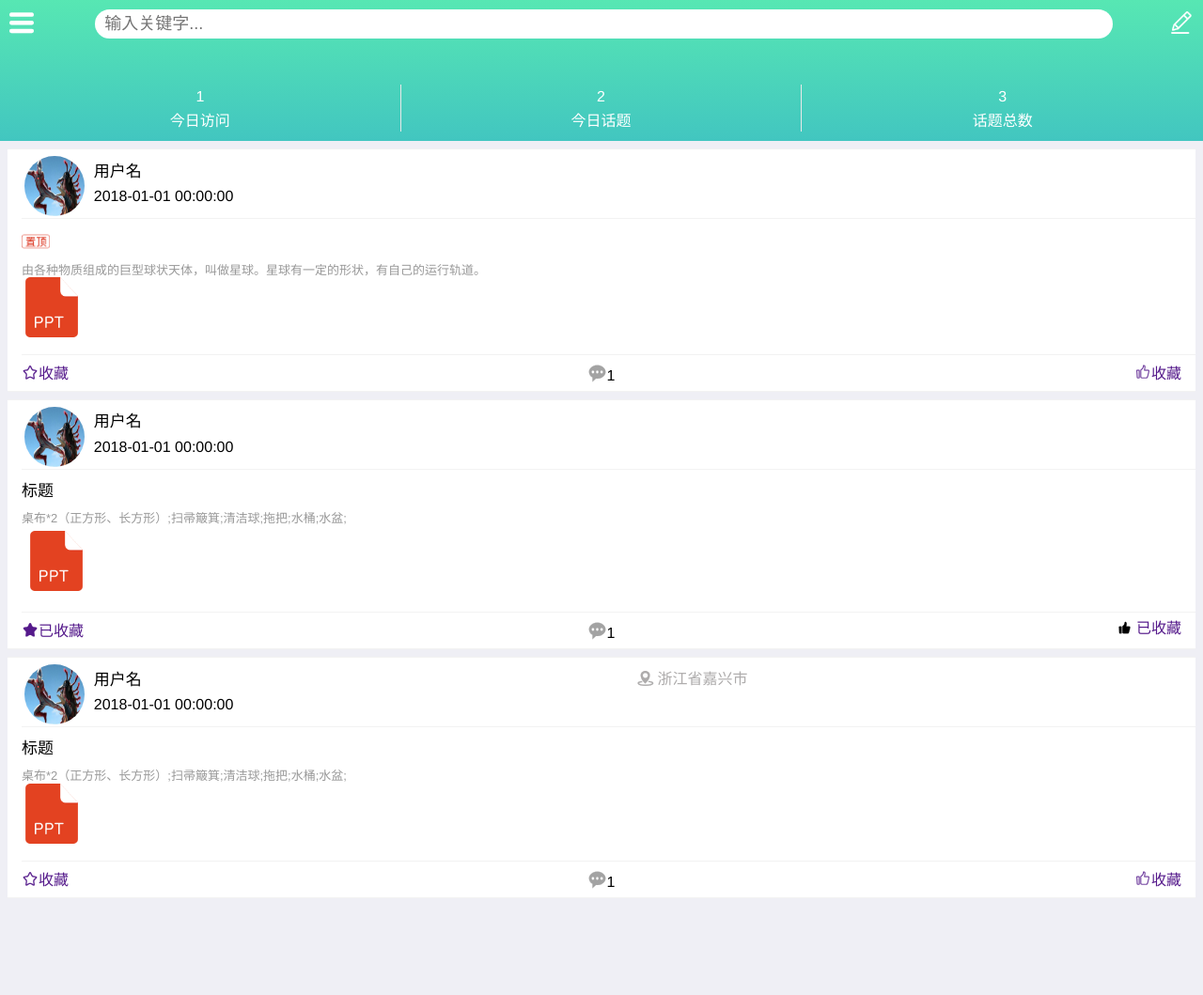
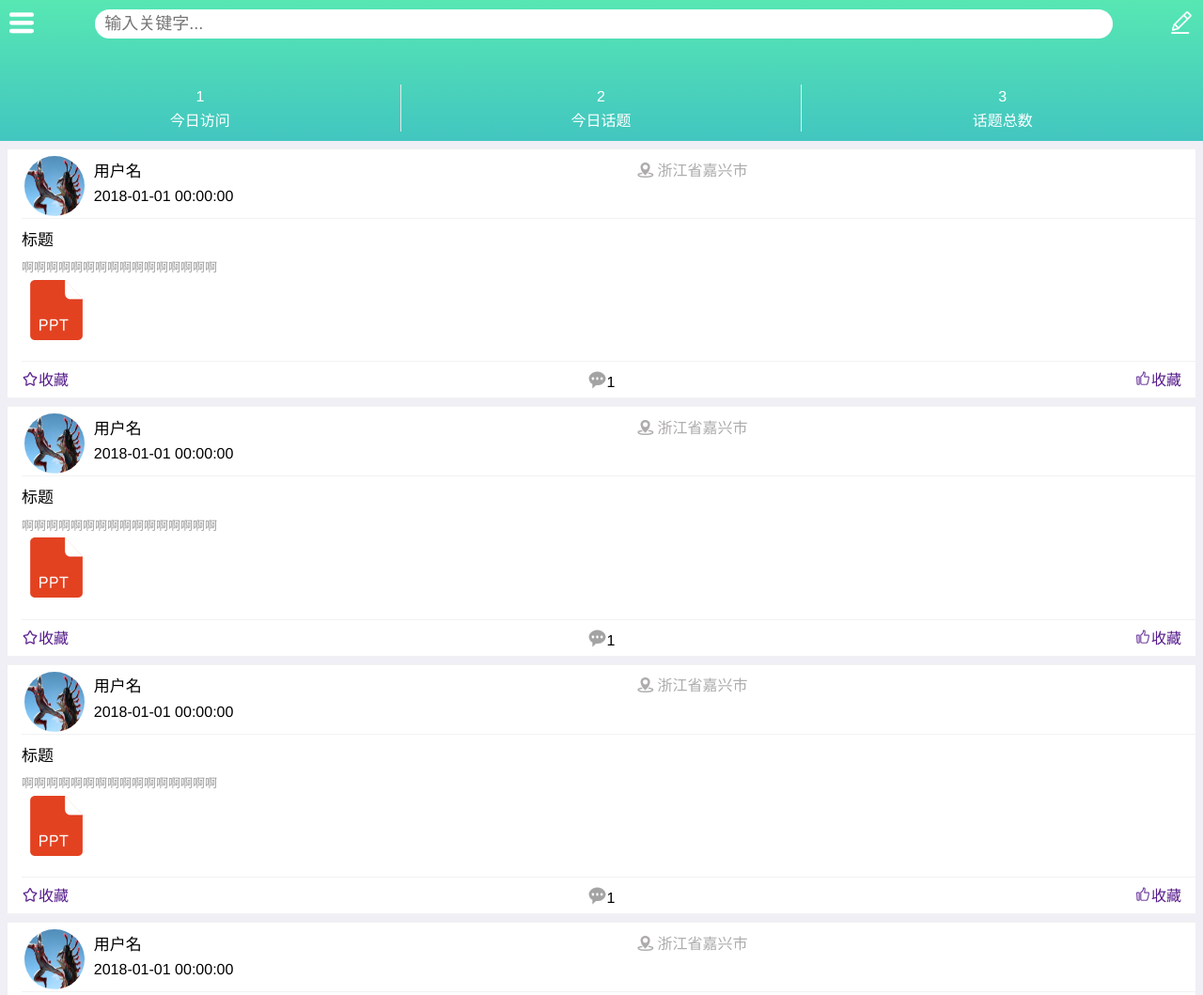
Before and after one commit to BugL1N/wetalk, a plain HTML site: page index.html in a window 1280 px wide. Shown: the top 1059 px of the page at 94% size. Before the commit the page ends 964 px from the top, so only its background shows below. Drawn offline with Linux system fonts and the light colour scheme.

Commit message:
添加加载帖子js
增加加载帖子的ajax

```diff
--- a/index.html
+++ b/index.html
@@ -384,6 +384,9 @@
     <script src="js/jquery.panelslider.min.js"></script>
     <script src="js/url.js"></script>
     <script>
+        $(function() {
+            gettiezilist();
+        });
         $("#left-panel-link").bind('click').click(function() {
             var display = $("#left-panel").css("display");
             if (display == "block") {
--- a/js/wetalk.js
+++ b/js/wetalk.js
@@ -43,103 +43,76 @@ $(function() {
 });
 
 
-function getiezilist(params) {
+function gettiezilist() {
     $.ajax({
         type: 'get',
-        // data：{"fileId":file_id},
-        // url: HOSTURL + 'file/collection?fileId=' + file_id + '&_dataarea=gongqi',
+        // url: HOSTURL + ,
         async: false,
         success: function(data) {
             $("#tiezi-list").html("");
             var tiezilist = $("#tiezi-list");
-            tiezilist.append(
-                "<div class='weui-panel weui-panel_access' style='margin:0.5em;'>" +
-                "<div class='weui-panel__bd'>" <
-                div class = "weui_media_box weui_media_appmsg"
-                style = "padding: 5px 15px;" >
-                <
-                div class = "weui_media_hd"
-                style = "width:64px;height:64px;border-radius:64px" >
-                <
-                div style = "width:70px; height:70px;" >
-                <
-                div style = "width: 64px; height: 64px; float:left; border-radius: 50%; border: 3px solid #ffffff; overflow: hidden;" >
-                <
-                img src = "images/user.jpg"
-                width = "64"
-                height = "64" / >
-                <
-                /div> <
-                /div> <
-                /div> <
-                div class = "weui_media_bd" >
-                <
-                div class = "weui-flex" >
-                <
-                div class = "weui-flex__item" >
-                <
-                h4 class = "weui_media_title" > 用户名 < /h4> <
-                /div> <
-                div class = "weui-flex__item"
-                style = "color:#adabab;" >
-                <
-                i class = "iconfont" > & #xe610; < /i> <
-                a > 浙江省嘉兴市 < /a> <
-                /div> <
-                /div> <
-                div class = "weui-flex" >
-                <
-                a > 2018 - 01 - 01 00: 00: 00 < /a> <
-                /div> <
-                /div> <
-                /div> <
-                div class = "weui-media-box weui-media-box_text"
-                style = "padding: 10px 15px;" >
-                <
-                h4 class = "weui-media-box__title" > 标题 < /h4> <
-                p class = "weui-media-box__desc" > 桌布 * 2（ 正方形、 长方形）; 扫帚簸箕; 清洁球; 拖把; 水桶; 水盆; < /p> <
-                img src = "images/ppt.png"
-                style = "height: 64px;" >
-                <
-                /div> <
-                div class = "weui-media-box"
-                style = "height: 30px;padding: 5px 15px;" >
-                <
-                div class = "weui_media_bd" >
-                <
-                div class = "weui-flex" >
-                <
-                div class = "weui-flex__item"
-                style = "text-align: left;" >
-                <
-                a href = ""
-                style = "" > < i class = "iconfont"
-                style = "font-size: 18px;" > & #xe815; < /i>收藏</a >
-                <
-                /div> <
-                div class = "weui-flex__item"
-                style = "text-align: center;" >
-                <
-                a style = "" >
-                <
-                i class = "iconfont"
-                style = "font-size: 20px;color: #a3a3a3;" > & #xe79f; < /i>1 <
-                /a> <
-                /div> <
-                div class = "weui-flex__item"
-                style = "text-align: right;" >
-                <
-                a href = ""
-                style = "" > < i class = "iconfont"
-                style = "font-size: 18px;" > & #xe63a; < /i>收藏</a >
-                <
-                /div> <
-                /div> <
-                /div> <
-                /div> <
-                /div> <
-                /div>
-            );
+            for (var i = 0; i < 4; i++) {
+                var username = "用户名";
+                var dingwei = " 浙江省嘉兴市"
+                var fatietime = "2018-01-01 00:00:00";
+                var title = "标题";
+                var tiezitext = "啊啊啊啊啊啊啊啊啊啊啊啊啊啊啊啊";
+                var pinglunnum = "1";
+                tiezilist.append(
+                    "<div class='weui-panel weui-panel_access' style='margin:0.5em;'>" +
+                    "<div class='weui-panel__bd'>" +
+                    "<div class='weui_media_box weui_media_appmsg' style='padding: 5px 15px;'>" +
+                    "<div class='weui_media_hd' style='width:64px;height:64px;border-radius:64px'>" +
+                    "<div style='width:70px; height:70px;'>" +
+                    "<div style='width: 64px; height: 64px; float:left; border-radius: 50%; border: 3px solid #ffffff; overflow: hidden;'>" +
+                    "<img src='images/user.jpg' width='64' height='64' />" +
+                    "</div>" +
+                    "</div>" +
+                    "</div>" +
+                    "<div class='weui_media_bd'>" +
+                    "<div class='weui-flex'>" +
+                    "<div class='weui-flex__item'>" +
+                    "<h4 class='weui_media_title'>" + username + "</h4>" +
+                    "</div>" +
+                    "<div class='weui-flex__item' style='color:#adabab;'>" +
+                    "<i class='iconfont'>&#xe610;</i>" +
+                    "<a>" + dingwei + "</a>" +
+                    "</div>" +
+                    "</div>" +
+                    "<div class='weui-flex'>" +
+                    " <a>" + fatietime + "</a>" +
+                    "</div>" +
+                    "</div>" +
+                    "</div>" +
+                    "<div class='weui-media-box weui-media-box_text' style='padding: 10px 15px;'>" +
+                    "<h4 class='weui-media-box__title'>" + title + "</h4>" +
+                    "<p class='weui-media-box__desc'>" + tiezitext + "</p>" +
+                    "<img src='images/ppt.png' style='height: 64px;padding: 5px;'>" +
+                    "</div>" +
+                    "<div class='weui-media-box' style='height: 30px;padding: 5px 15px;'>" +
+                    "<div class='weui_media_bd'>" +
+                    "<div class='weui-flex'>" +
+                    "<div class='weui-flex__item' style='text-align: left;'>" +
+                    "<a href='' style=''><i class='iconfont' style='font-size: 18px;'>&#xe815;</i>收藏</a>" +
+                    "</div>" +
+                    "<div class='weui-flex__item' style='text-align: center;'>" +
+                    "<a>" +
+                    "<i class='iconfont' style='font-size: 20px;color: #a3a3a3;'>&#xe79f;</i>" + pinglunnum +
+                    "</a>" +
+                    "</div>" +
+                    "<div class='weui-flex__item' style='text-align: right;'>" +
+                    "<a href='' style=''><i class='iconfont' style='font-size: 18px;'>&#xe63a;</i>收藏</a>" +
+                    "</div>" +
+                    "</div>" +
+                    "</div>" +
+                    "</div>" +
+                    "</div>" +
+                    "</div>"
+                );
+            }
+        },
+        complete: function() {
+
         },
         error: function() {
             alert("连接失败");
```
